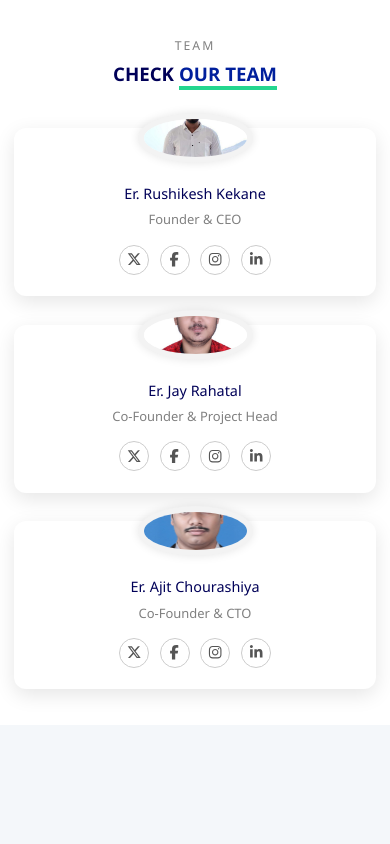
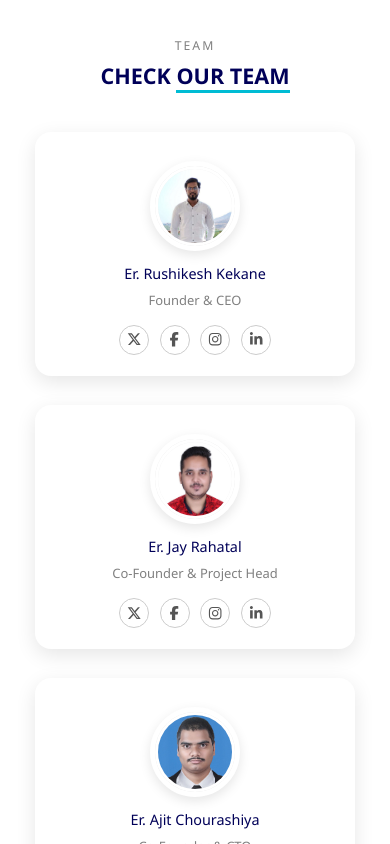
Before and after one commit to Drivers822/Socialize, a React (Vite) app in the folder client/: page /team in a window 390 px wide. Built offline with nearby package versions, Linux system fonts and the light colour scheme.

Commit message:
team section updated

```diff
--- a/client/src/Styles/HomePage.css
+++ b/client/src/Styles/HomePage.css
@@ -1,3 +1,4 @@
+/* HERO SECTION BASE */
 .hero-section {
   display: flex;
   flex-wrap: wrap;
@@ -13,22 +14,26 @@
   color: rgba(255, 255, 255, 0.9);
 }
 
+.highlight {
+  color: #fff;
+  font-weight: 800;
+  border-bottom: 4px solid #24d68f;
+}
+
 .floating-group {
   animation: floatBoth 4s ease-in-out infinite;
 }
 
 @keyframes floatBoth {
-
-  0%,
-  100% {
+  0%, 100% {
     transform: translateY(0px);
   }
-
   50% {
     transform: translateY(-20px);
   }
 }
 
+/* HERO CONTENT */
 .hero-content {
   flex: 1;
   max-width: 50%;
@@ -39,12 +44,6 @@
   line-height: 1.2;
   font-weight: bold;
   margin-bottom: 1rem;
-}
-
-.highlight {
-  color: #fff;
-  font-weight: 800;
-  border-bottom: 4px solid #24d68f;
 }
 
 .sub-text {
@@ -85,12 +84,24 @@
   padding: 0;
 }
 
+.get-started-small {
+  margin-top: 0.5rem;
+  background-color: #24d68f;
+  color: white;
+  border: none;
+  padding: 0.4rem 1rem;
+  border-radius: 20px;
+  font-size: 0.8rem;
+}
+
+/* HERO IMAGE CARDS */
 .hero-images {
   display: flex;
   gap: 2rem;
   flex: 1;
   justify-content: flex-end;
   flex-wrap: wrap;
+  margin-top: 2rem;
 }
 
 .phone-screen {
@@ -104,13 +115,20 @@
   transition: transform 0.3s ease;
 }
 
+.phone-screen:hover {
+  transform: translateY(-5px);
+}
+
 .phone-screen img {
   width: 100%;
+  height: 120px;
+  object-fit: contain; /* ✅ prevents clipping */
   border-radius: 20px;
+  margin-bottom: 1rem;
 }
 
 .phone-screen h3 {
-  margin-top: 1rem;
+  margin-top: 0.5rem;
   font-size: 1.2rem;
   font-weight: 600;
 }
@@ -120,84 +138,10 @@
   color: #666;
 }
 
-.get-started-small {
-  margin-top: 0.5rem;
-  background-color: #24d68f;
-  color: white;
-  border: none;
-  padding: 0.4rem 1rem;
-  border-radius: 20px;
-  font-size: 0.8rem;
-}
-
-/* 🌐 Responsive Styles */
-@media (max-width: 1024px) {
-  .hero-content h1 {
-    font-size: 2.5rem;
-  }
-
-  .hero-content {
-    max-width: 100%;
-  }
-}
-
-@media (max-width: 768px) {
-  .hero-section {
-    flex-direction: column;
-    padding: 2rem;
-    text-align: center;
-  }
-
-  .hero-content,
-  .hero-images {
-    max-width: 100%;
-    justify-content: center;
-  }
-
-  .hero-images {
-    margin-top: 2rem;
-    justify-content: center;
-  }
-
-  .hero-buttons {
-    justify-content: center;
-  }
-
-  .hero-content h1 {
-    font-size: 2rem;
-  }
-
-  .sub-text {
-    font-size: 1rem;
-  }
-
-  .get-started {
-    font-size: 1rem;
-    padding: 0.6rem 1.5rem;
-  }
-}
-
-@media (max-width: 480px) {
-  .hero-content h1 {
-    font-size: 1.6rem;
-  }
-
-  .sub-text {
-    font-size: 0.95rem;
-  }
-
-  .get-started {
-    font-size: 0.95rem;
-    padding: 0.5rem 1.25rem;
-  }
-
-  .phone-screen {
-    width: 90%;
-  }
-}
+/* HERO LOGO */
 .hero-logo-container {
   display: flex;
-  justify-content: center; /* center horizontally */
+  justify-content: center;
   align-items: center;
   margin-bottom: 1rem;
 }
@@ -206,7 +150,8 @@
   height: 150px;
   width: auto;
 }
-/* WhatsApp Button */
+
+/* WHATSAPP BUTTON */
 .whatsapp-float {
   position: fixed;
   bottom: 20px;
@@ -223,7 +168,7 @@
   background-color: #128C7E;
 }
 
-/* Scroll-to-top Button - Spaced from WhatsApp */
+/* SCROLL TO TOP */
 .scroll-to-top {
   position: fixed;
   bottom: 100px;
@@ -244,7 +189,7 @@
   background-color: #555;
 }
 
-/* AI Chat Button */
+/* AI CHAT BUTTON */
 .ai-chat-button {
   position: fixed;
   bottom: 20px;
@@ -259,7 +204,7 @@
   box-shadow: 0 4px 10px rgba(0, 0, 0, 0.2);
 }
 
-/* AI Chat Window */
+/* AI CHAT WINDOW */
 .ai-chat-window {
   position: fixed;
   bottom: 80px;
@@ -328,3 +273,69 @@
   color: white;
   cursor: pointer;
 }
+
+/* RESPONSIVE STYLES */
+@media (max-width: 1024px) {
+  .hero-content h1 {
+    font-size: 2.5rem;
+  }
+
+  .hero-content {
+    max-width: 100%;
+  }
+}
+
+@media (max-width: 768px) {
+  .hero-section {
+    flex-direction: column;
+    padding: 2rem;
+    text-align: center;
+  }
+
+  .hero-content,
+  .hero-images {
+    max-width: 100%;
+    justify-content: center;
+  }
+
+  .hero-images {
+    margin-top: 2rem;
+    justify-content: center;
+  }
+
+  .hero-buttons {
+    justify-content: center;
+  }
+
+  .hero-content h1 {
+    font-size: 2rem;
+  }
+
+  .sub-text {
+    font-size: 1rem;
+  }
+
+  .get-started {
+    font-size: 1rem;
+    padding: 0.6rem 1.5rem;
+  }
+}
+
+@media (max-width: 480px) {
+  .hero-content h1 {
+    font-size: 1.6rem;
+  }
+
+  .sub-text {
+    font-size: 0.95rem;
+  }
+
+  .get-started {
+    font-size: 0.95rem;
+    padding: 0.5rem 1.25rem;
+  }
+
+  .phone-screen {
+    width: 90%;
+  }
+}
--- a/client/src/Styles/Team.css
+++ b/client/src/Styles/Team.css
@@ -21,6 +21,11 @@
   font-weight: bold;
 }
 
+.team-header .highlight {
+  color: #000058;
+  border-bottom: 3px solid #00bcd4;
+}
+
 .team-members {
   display: flex;
   justify-content: center;
@@ -31,31 +36,36 @@
 
 .member-card {
   background: #fff;
-  border-radius: 12px;
+  border-radius: 16px;
   box-shadow: 0 6px 20px rgba(0, 0, 0, 0.1);
   width: 280px;
   max-width: 90vw;
+  padding: 2rem 1rem 1.5rem;
   text-align: center;
-  padding-bottom: 1.5rem;
-  transition: transform 0.3s ease;
-  display: flex;
-  flex-direction: column;
-  align-items: center;
+  transition: transform 0.3s ease, box-shadow 0.3s ease;
 }
 
 .member-card:hover {
   transform: translateY(-5px);
+  box-shadow: 0 10px 30px rgba(0, 0, 0, 0.15);
+}
+
+.member-img-wrapper {
+  width: 120px;
+  height: 120px;
+  border-radius: 50%;
+  overflow: hidden;
+  background: #f3f3f3;
+  border: 5px solid #fff;
+  box-shadow: 0 4px 12px rgba(0, 0, 0, 0.1);
+  margin: 0 auto 1rem;
 }
 
 .member-img {
-  width: 50%;
-  max-width: 160px;
-  aspect-ratio: 1 / 1;
+  width: 100%;
+  height: 100%;
   object-fit: cover;
-  border-radius: 50%;
-  margin: -25px auto 1rem;
-  border: 6px solid #f3f3f3;
-  background: #f3f3f3;
+  object-position: top center;
   display: block;
 }
 
@@ -84,11 +94,11 @@
   display: inline-flex;
   align-items: center;
   justify-content: center;
-  width: 34px;
-  height: 34px;
+  width: 36px;
+  height: 36px;
   border-radius: 50%;
   border: 1px solid #ccc;
-  transition: background 0.3s, color 0.3s;
+  transition: background 0.3s, color 0.3s, border 0.3s;
 }
 
 .icon-link:hover {
@@ -97,29 +107,29 @@
   border-color: transparent;
 }
 
-/* Responsive Adjustments */
-
+/* Responsive */
 @media (max-width: 768px) {
   .team-section {
     padding: 3rem 1.5rem;
   }
 
   .team-header h2 {
-    font-size: 1.5rem;
+    font-size: 1.7rem;
   }
 
   .team-header .sub-title {
-    font-size: 0.9rem;
+    font-size: 0.95rem;
   }
 
   .member-card {
     width: 100%;
-    max-width: 100%;
+    max-width: 320px;
+    margin: 0 auto;
   }
 
-  .member-img {
-    max-width: 130px;
-    margin-top: -40px;
+  .member-img-wrapper {
+    width: 100px;
+    height: 100px;
   }
 
   .member-info h3 {
@@ -137,16 +147,16 @@
   }
 
   .team-header h2 {
-    font-size: 1.3rem;
+    font-size: 1.5rem;
   }
 
   .team-header .sub-title {
     font-size: 0.85rem;
   }
 
-  .member-img {
-    max-width: 115px;
-    margin-top: -15px;
+  .member-img-wrapper {
+    width: 90px;
+    height: 90px;
   }
 
   .icon-link {
--- a/client/src/components/Team.jsx
+++ b/client/src/components/Team.jsx
@@ -1,10 +1,10 @@
 // src/components/TeamSection.jsx
+
 import React from 'react';
 import '../Styles/Team.css';
 import ceoImg from '../assets/Rushi.jpg';
 import pmImg from '../assets/jay.jpg';
 import ctoImg from '../assets/Ajit.jpg';
-
 import { FaXTwitter, FaFacebookF, FaInstagram, FaLinkedinIn } from 'react-icons/fa6';
 
 const platformIcons = {
@@ -34,7 +34,7 @@ const teamData = [
       { platform: 'x', link: 'https://x.com/DriversN3400' },
       { platform: 'facebook', link: 'https://www.facebook.com/share/1BnkLq4Gsg/?mibextid=wwXIfr' },
       { platform: 'instagram', link: 'https://www.instagram.com/jay_rahatal?igsh=M3hucDZsZndmMDdl&utm_source=qr' },
-      { platform: 'linkedin', link: 'https://www.linkedin.com/in/jay-rahatal-b569b8235?utm_source=share&utm_campaign=share_via&utm_content=profile&utm_medium=ios_app' },
+      { platform: 'linkedin', link: 'https://www.linkedin.com/in/jay-rahatal-b569b8235' },
     ],
   },
   {
@@ -44,8 +44,8 @@ const teamData = [
     social: [
       { platform: 'x', link: 'https://x.com/DriversN3400' },
       { platform: 'facebook', link: 'https://www.facebook.com/ajit.chourasiya.50' },
-      { platform: 'instagram', link: 'https://www.instagram.com/ajit_140601?igsh=MW9oMmoyMGhvcjcxYQ==' },
-      { platform: 'linkedin', link: 'https://www.linkedin.com/in/ajit-chourashiya-83782a150?utm_source=share&utm_campaign=share_via&utm_content=profile&utm_medium=android_app' },
+      { platform: 'instagram', link: 'https://www.instagram.com/ajit_140601' },
+      { platform: 'linkedin', link: 'https://www.linkedin.com/in/ajit-chourashiya-83782a150' },
     ],
   },
 ];
@@ -62,7 +62,9 @@ const TeamSection = () => {
       <div className="team-members">
         {teamData.map((member, index) => (
           <div className="member-card" key={index}>
-            <img src={member.image} alt={member.name} className="member-img" />
+            <div className="member-img-wrapper">
+              <img src={member.image} alt={member.name} className="member-img" />
+            </div>
             <div className="member-info">
               <h3>{member.name}</h3>
               <p>{member.role}</p>
```
